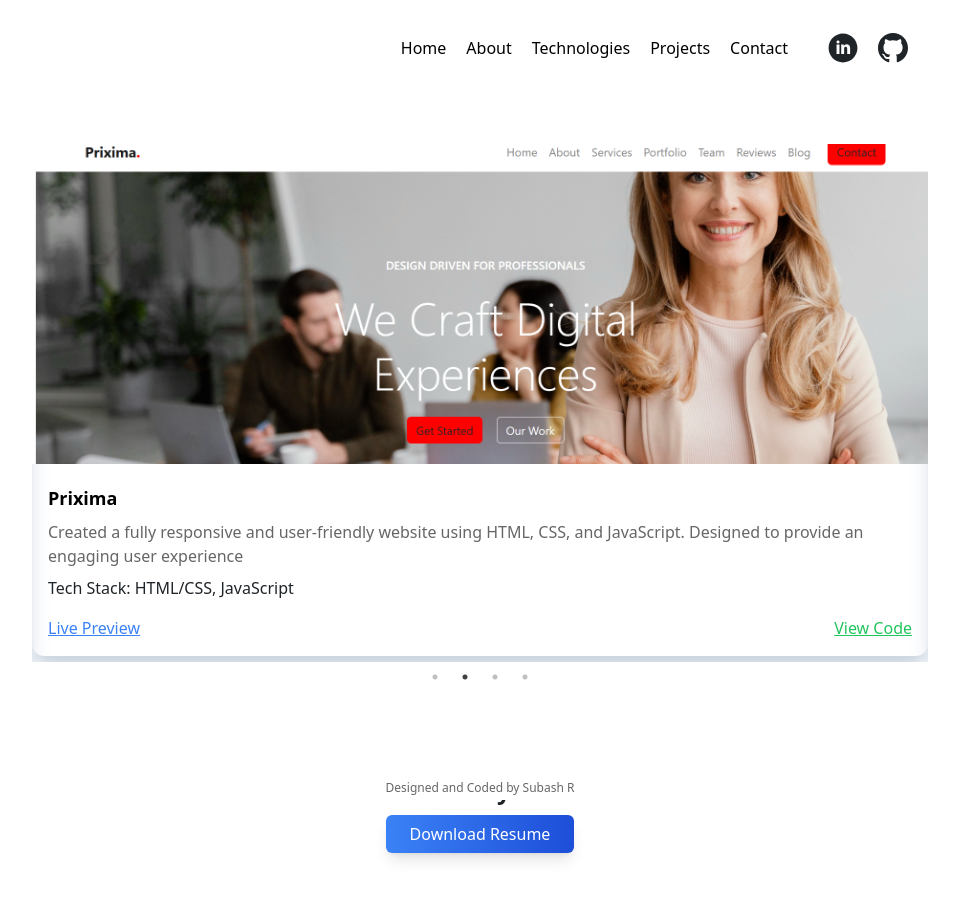
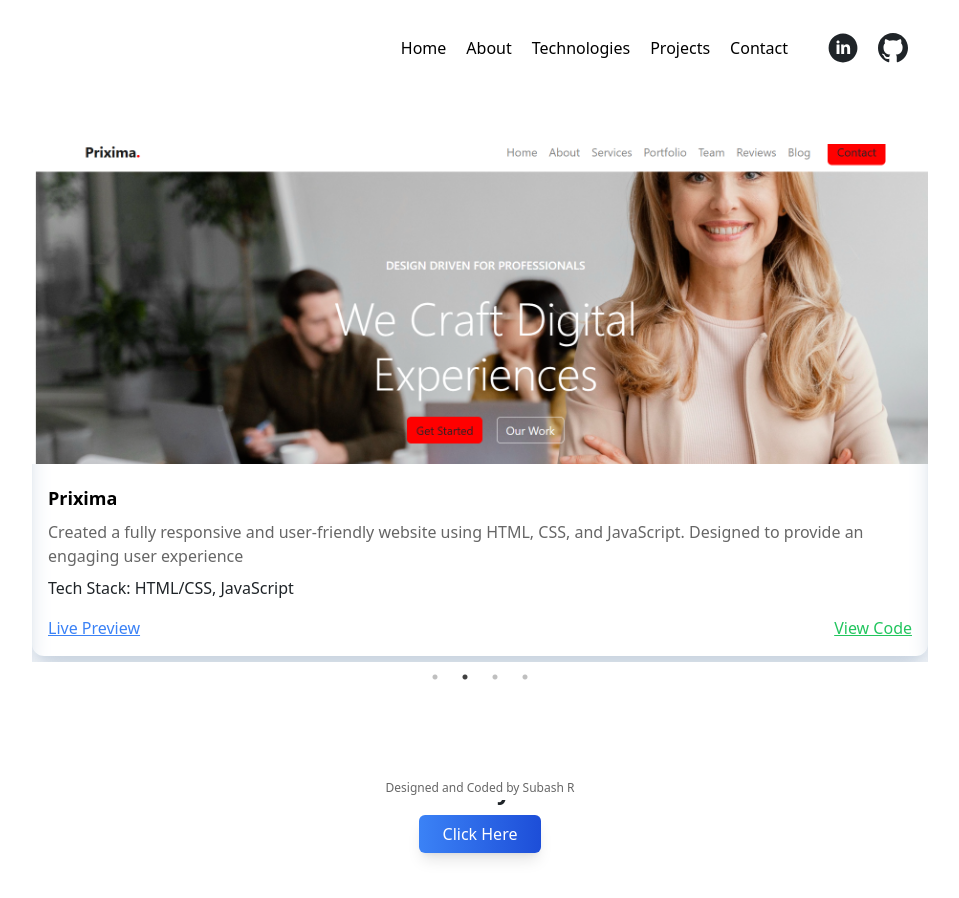
Before and after one commit to Subash770/My-PortFolio, a React (Create React App) app: page /projects in a window 1280 px wide. Shown: the top 898 px of the page, without its empty margins (160-1119 px from the left). Built offline with nearby package versions, Linux system fonts and the light colour scheme.

Commit message:
resume tag changed

```diff
--- a/src/Components/ResumeDownload.js
+++ b/src/Components/ResumeDownload.js
@@ -11,7 +11,7 @@ function ResumeDownload() {
         download="Subash-R.pdf" // The name the file will be saved as
         className="bg-gradient-to-r from-blue-500 to-blue-700 text-white py-2 px-6 rounded-md shadow-lg hover:bg-gradient-to-r hover:from-blue-600 hover:to-blue-800"
       >
-        Download Resume
+        Click Here
       </a>
     </div>
   );
```
